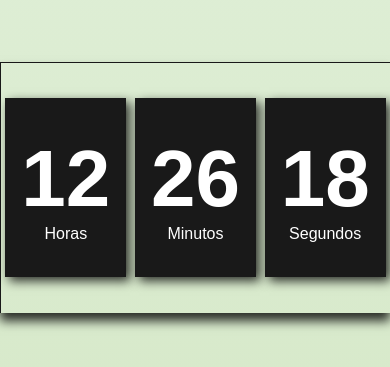
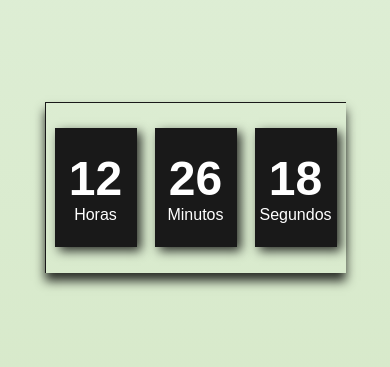
Before and after one commit to ThauanLim4/RelogioDigital, a plain HTML site: page index.html in a window 390 px wide. Shown: the part 235-602 px from the top of the page. Drawn offline with Linux system fonts and the light colour scheme.

Commit message:
att 1.2.3

```diff
--- a/style.css
+++ b/style.css
@@ -45,3 +45,21 @@ body{
     font-weight: 700;
     cursor: pointer;
 }
+
+@media only screen and (max-width: 468px) {
+    #relogio{
+        height: 170px;
+        width: 300px;
+    }
+
+    #relogio div {
+        height: 110px;
+        width: 50px;
+    }
+
+    #horas, #minutos, #segundos {
+        font-size: 3em;
+        font-weight: 700;
+        cursor: pointer;
+    }
+}
```
